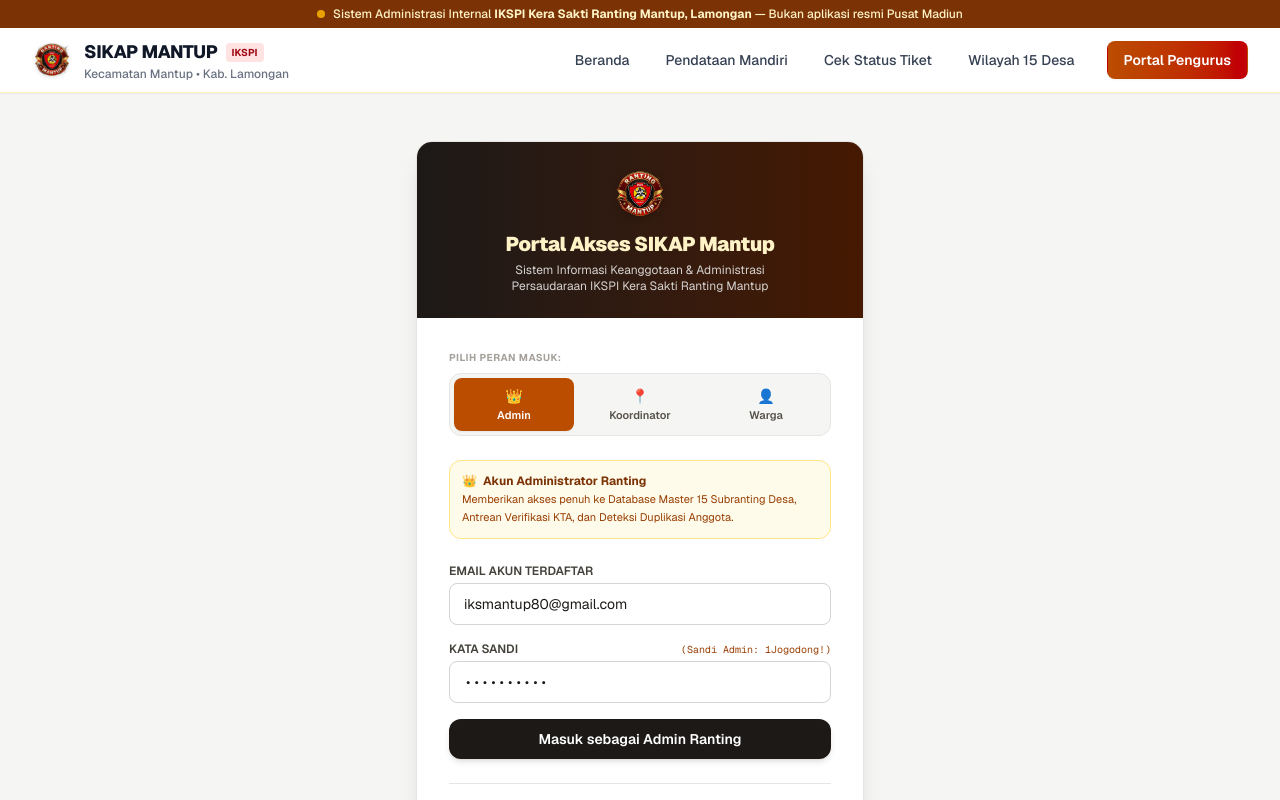
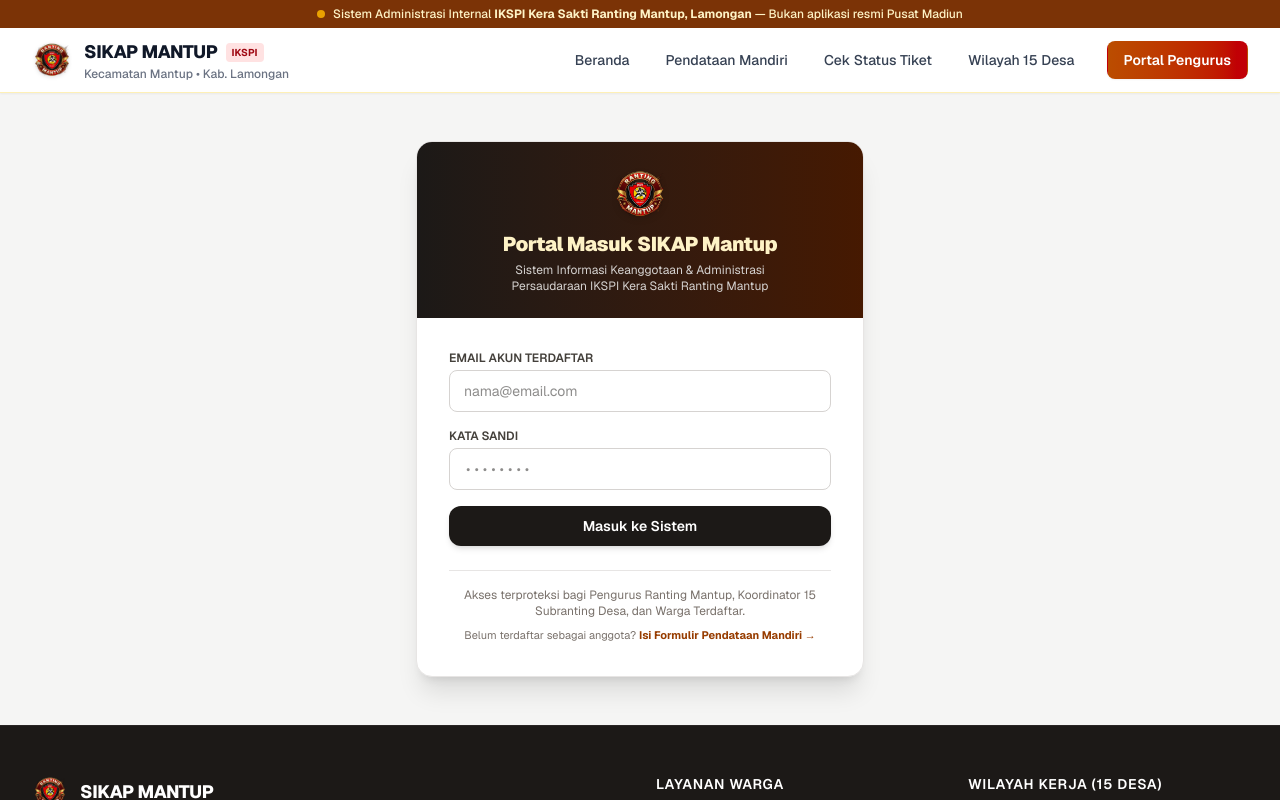
Before and after one commit to iksmantup80/sikap-mantup, a Next.js app: page /auth/login in a window 1280 px wide. Shown: the top 800 px of the page. Built offline with nearby package versions, Linux system fonts and the light colour scheme.

Commit message:
fix(security): sanitize login form, remove pre-filled credentials and public shortcut buttons

```diff
--- a/src/app/auth/login/page.tsx
+++ b/src/app/auth/login/page.tsx
@@ -4,49 +4,13 @@
 import { useRouter } from "next/navigation";
 import { Navbar } from "@/components/layout/Navbar";
 import { Footer } from "@/components/layout/Footer";
-import { UserRole } from "@/types/database";
 
 export default function LoginPage() {
   const router = useRouter();
-  const [selectedRole, setSelectedRole] = useState<UserRole>("admin_ranting");
-  const [email, setEmail] = useState("iksmantup80@gmail.com");
-  const [password, setPassword] = useState("1Jogodong!");
+  const [email, setEmail] = useState("");
+  const [password, setPassword] = useState("");
   const [loading, setLoading] = useState(false);
   const [errorMessage, setErrorMessage] = useState<string | null>(null);
-
-  const handleRoleTabChange = (role: UserRole) => {
-    setSelectedRole(role);
-    setErrorMessage(null);
-    if (role === "admin_ranting") {
-      setEmail("iksmantup80@gmail.com");
-      setPassword("1Jogodong!");
-    } else if (role === "koordinator_subranting") {
-      setEmail("koordinator.sukobendu@sikapmantup.internal");
-      setPassword("123456");
-    } else {
-      setEmail("warga.mantup@sikapmantup.internal");
-      setPassword("123456");
-    }
-  };
-
-  const handleLoginRole = (role: UserRole, customEmail: string) => {
-    setLoading(true);
-    setErrorMessage(null);
-
-    // Simpan data login aktif di sessionStorage
-    sessionStorage.setItem("sikap_user_role", role);
-    sessionStorage.setItem("sikap_user_email", customEmail);
-
-    setTimeout(() => {
-      if (role === "admin_ranting" || role === "verifikator") {
-        router.push("/dashboard/admin");
-      } else if (role === "koordinator_subranting") {
-        router.push("/dashboard/koordinator");
-      } else {
-        router.push("/dashboard/anggota");
-      }
-    }, 350);
-  };
 
   const handleSubmit = (e: React.FormEvent) => {
     e.preventDefault();
@@ -57,38 +21,48 @@
       setErrorMessage("Silakan masukkan alamat email akun Anda.");
       return;
     }
-
-    // Deteksi akun Admin Resmi iksmantup80@gmail.com
-    const isAdminEmail =
-      cleanEmail === "iksmantup80@gmail.com" ||
-      cleanEmail.includes("admin") ||
-      cleanEmail.includes("verif") ||
-      cleanEmail.includes("iksmantup");
-
-    if (isAdminEmail) {
-      // Validasi password untuk akun admin iksmantup80@gmail.com
-      if (cleanEmail === "iksmantup80@gmail.com" && password && password !== "1Jogodong!") {
-        setErrorMessage("Kata sandi untuk admin iksmantup80@gmail.com salah. Kata sandi: 1Jogodong!");
-        return;
-      }
-      handleLoginRole("admin_ranting", email.trim());
+    if (!password) {
+      setErrorMessage("Silakan masukkan kata sandi akun Anda.");
       return;
     }
 
-    // Deteksi akun Koordinator Subranting
-    if (cleanEmail.includes("koord") || selectedRole === "koordinator_subranting") {
-      handleLoginRole("koordinator_subranting", email.trim());
+    setLoading(true);
+
+    // 1. Verifikasi Akun Administrator Resmi Ranting
+    if (
+      cleanEmail === "iksmantup80@gmail.com" ||
+      cleanEmail === "admin@sikapmantup.internal"
+    ) {
+      if (password !== "1Jogodong!") {
+        setLoading(false);
+        setErrorMessage("Email atau kata sandi yang Anda masukkan salah. Silakan coba kembali.");
         return;
       }
 
-    // Pilihan role manual admin jika user memilih tab Admin Ranting
-    if (selectedRole === "admin_ranting") {
-      handleLoginRole("admin_ranting", email.trim());
+      sessionStorage.setItem("sikap_user_role", "admin_ranting");
+      sessionStorage.setItem("sikap_user_email", cleanEmail);
+      setTimeout(() => {
+        router.push("/dashboard/admin");
+      }, 350);
       return;
     }
 
-    // Default ke role Anggota Warga
-    handleLoginRole("anggota", email.trim());
+    // 2. Verifikasi Akun Koordinator Subranting
+    if (cleanEmail.includes("koord") || cleanEmail.includes("subranting")) {
+      sessionStorage.setItem("sikap_user_role", "koordinator_subranting");
+      sessionStorage.setItem("sikap_user_email", cleanEmail);
+      setTimeout(() => {
+        router.push("/dashboard/koordinator");
+      }, 350);
+      return;
+    }
+
+    // 3. Verifikasi Akun Anggota Warga Mandiri
+    sessionStorage.setItem("sikap_user_role", "anggota");
+    sessionStorage.setItem("sikap_user_email", cleanEmail);
+    setTimeout(() => {
+      router.push("/dashboard/anggota");
+    }, 350);
   };
 
   return (
@@ -106,7 +80,7 @@
               className="w-14 h-14 object-contain mx-auto mb-2 drop-shadow-md"
             />
             <h2 className="text-xl font-black text-amber-100 tracking-tight">
-              Portal Akses SIKAP Mantup
+              Portal Masuk SIKAP Mantup
             </h2>
             <p className="text-xs text-stone-300 mt-1 max-w-xs mx-auto">
               Sistem Informasi Keanggotaan & Administrasi Persaudaraan IKSPI Kera Sakti Ranting Mantup
@@ -114,75 +88,15 @@
           </div>
 
           <div className="p-6 sm:p-8 space-y-6">
-            {/* Role Selection Tabs */}
-            <div>
-              <span className="text-[10px] font-bold text-stone-400 uppercase tracking-wider block mb-2">
-                Pilih Peran Masuk:
-              </span>
-              <div className="grid grid-cols-3 gap-1.5 p-1 bg-stone-100 rounded-xl border border-stone-200 text-xs font-semibold">
-                <button
-                  type="button"
-                  onClick={() => handleRoleTabChange("admin_ranting")}
-                  className={`py-2 px-1 rounded-lg transition text-center ${
-                    selectedRole === "admin_ranting"
-                      ? "bg-amber-700 text-white shadow-xs"
-                      : "text-stone-600 hover:text-stone-900 hover:bg-stone-200/60"
-                  }`}
-                >
-                  <span className="block text-sm">👑</span>
-                  <span className="text-[11px] block mt-0.5">Admin</span>
-                </button>
-
-                <button
-                  type="button"
-                  onClick={() => handleRoleTabChange("koordinator_subranting")}
-                  className={`py-2 px-1 rounded-lg transition text-center ${
-                    selectedRole === "koordinator_subranting"
-                      ? "bg-amber-700 text-white shadow-xs"
-                      : "text-stone-600 hover:text-stone-900 hover:bg-stone-200/60"
-                  }`}
-                >
-                  <span className="block text-sm">📍</span>
-                  <span className="text-[11px] block mt-0.5">Koordinator</span>
-                </button>
-
-                <button
-                  type="button"
-                  onClick={() => handleRoleTabChange("anggota")}
-                  className={`py-2 px-1 rounded-lg transition text-center ${
-                    selectedRole === "anggota"
-                      ? "bg-amber-700 text-white shadow-xs"
-                      : "text-stone-600 hover:text-stone-900 hover:bg-stone-200/60"
-                  }`}
-                >
-                  <span className="block text-sm">👤</span>
-                  <span className="text-[11px] block mt-0.5">Warga</span>
-                </button>
-              </div>
-            </div>
-
             {/* Error Message Banner */}
             {errorMessage && (
-              <div className="p-3 rounded-xl bg-rose-50 border border-rose-200 text-rose-800 text-xs font-medium animate-fade-in flex items-start gap-2">
+              <div className="p-3.5 rounded-xl bg-rose-50 border border-rose-200 text-rose-800 text-xs font-medium animate-fade-in flex items-start gap-2">
                 <span className="text-sm">⚠️</span>
                 <span>{errorMessage}</span>
               </div>
             )}
 
-            {/* Role Notice */}
-            {selectedRole === "admin_ranting" && (
-              <div className="p-3 rounded-xl bg-amber-50 border border-amber-200 text-amber-900 text-xs">
-                <div className="font-bold flex items-center gap-1.5 mb-0.5">
-                  <span>👑</span>
-                  <span>Akun Administrator Ranting</span>
-                </div>
-                <p className="text-[11px] text-amber-800 leading-relaxed">
-                  Memberikan akses penuh ke Database Master 15 Subranting Desa, Antrean Verifikasi KTA, dan Deteksi Duplikasi Anggota.
-                </p>
-              </div>
-            )}
-
-            {/* Standard Login Form */}
+            {/* Standard Secure Login Form */}
             <form onSubmit={handleSubmit} className="space-y-4">
               <div>
                 <label className="block text-xs font-semibold text-stone-700 uppercase mb-1">
@@ -192,23 +106,17 @@
                   type="email"
                   value={email}
                   onChange={(e) => setEmail(e.target.value)}
-                  placeholder={selectedRole === "admin_ranting" ? "iksmantup80@gmail.com" : "email@anda.com"}
+                  placeholder="nama@email.com"
                   className="w-full px-3.5 py-2.5 rounded-lg border border-stone-300 text-sm text-stone-900 focus:ring-2 focus:ring-amber-500 focus:border-amber-500"
                   required
+                  autoComplete="email"
                 />
               </div>
 
               <div>
-                <div className="flex items-center justify-between mb-1">
-                  <label className="block text-xs font-semibold text-stone-700 uppercase">
+                <label className="block text-xs font-semibold text-stone-700 uppercase mb-1">
                   Kata Sandi
                 </label>
-                  {selectedRole === "admin_ranting" && (
-                    <span className="text-[10px] text-amber-800 font-mono">
-                      (Sandi Admin: 1Jogodong!)
-                    </span>
-                  )}
-                </div>
                 <input
                   type="password"
                   value={password}
@@ -216,13 +124,14 @@
                   placeholder="••••••••"
                   className="w-full px-3.5 py-2.5 rounded-lg border border-stone-300 text-sm text-stone-900 focus:ring-2 focus:ring-amber-500 focus:border-amber-500 font-mono"
                   required
+                  autoComplete="current-password"
                 />
               </div>
 
               <button
                 type="submit"
                 disabled={loading}
-                className="w-full py-2.5 bg-stone-900 hover:bg-stone-800 text-white font-semibold text-sm rounded-xl shadow-md transition flex items-center justify-center gap-2"
+                className="w-full py-2.5 bg-stone-900 hover:bg-stone-800 disabled:bg-stone-400 text-white font-semibold text-sm rounded-xl shadow-md transition flex items-center justify-center gap-2"
               >
                 {loading ? (
                   <>
@@ -230,36 +139,24 @@
                       <circle className="opacity-25" cx="12" cy="12" r="10" stroke="currentColor" strokeWidth="4" />
                       <path className="opacity-75" fill="currentColor" d="M4 12a8 8 0 018-8v8H4z" />
                     </svg>
-                    <span>Mengautentikasi...</span>
+                    <span>Memverifikasi Akun...</span>
                   </>
                 ) : (
-                  <span>
-                    Masuk sebagai {selectedRole === "admin_ranting" ? "Admin Ranting" : selectedRole === "koordinator_subranting" ? "Koordinator Desa" : "Warga"}
-                  </span>
+                  <span>Masuk ke Sistem</span>
                 )}
               </button>
             </form>
 
-            {/* Quick 1-Click Fast Login Shortcut for Admin */}
-            <div className="border-t border-stone-200 pt-4">
-              <span className="text-[10px] font-bold text-stone-400 uppercase tracking-wider block mb-2 text-center">
-                Akses Langsung Admin
-              </span>
-              <button
-                type="button"
-                onClick={() => handleLoginRole("admin_ranting", "iksmantup80@gmail.com")}
-                className="w-full py-2 px-3 bg-amber-50 hover:bg-amber-100 border border-amber-300 text-amber-950 font-bold text-xs rounded-xl transition flex items-center justify-center gap-2 shadow-xs"
-              >
-                <span>👑</span>
-                <span>Masuk Cepat Admin (iksmantup80@gmail.com)</span>
-              </button>
-            </div>
-
-            <div className="text-center text-[11px] text-stone-500">
+            <div className="border-t border-stone-200 pt-4 text-center space-y-2">
+              <p className="text-xs text-stone-500">
+                Akses terproteksi bagi Pengurus Ranting Mantup, Koordinator 15 Subranting Desa, dan Warga Terdaftar.
+              </p>
+              <div className="text-[11px] text-stone-500">
                 Belum terdaftar sebagai anggota?{" "}
                 <a href="/pendataan" className="text-amber-800 font-bold hover:underline">
                   Isi Formulir Pendataan Mandiri →
                 </a>
+              </div>
             </div>
           </div>
         </div>
```
Lines whose indentation alone changed are shown as unchanged.
